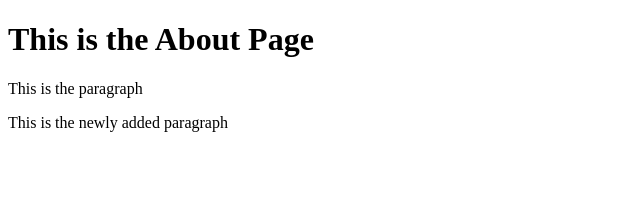
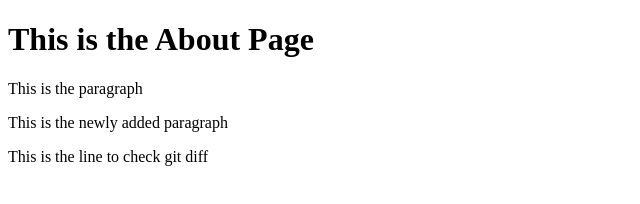
Before and after one commit to bhavnakumari/Git-Overview, a plain HTML site: page about.html in a window 1280 px wide. Shown: the whole page, without its empty margins (0-640 px from the left). Drawn offline with Linux system fonts and the light colour scheme.

Commit message:
added both the files

```diff
--- a/about.html
+++ b/about.html
@@ -10,5 +10,6 @@
     <h1> This is the About Page</h1>
     <p>This is the paragraph</p>
     <p>This is the newly added paragraph</p>
+    <p>This is the line to check git diff</p>
 </body>
 </html>
```
Also changed, not shown: index.html (+1 -0 lines).
